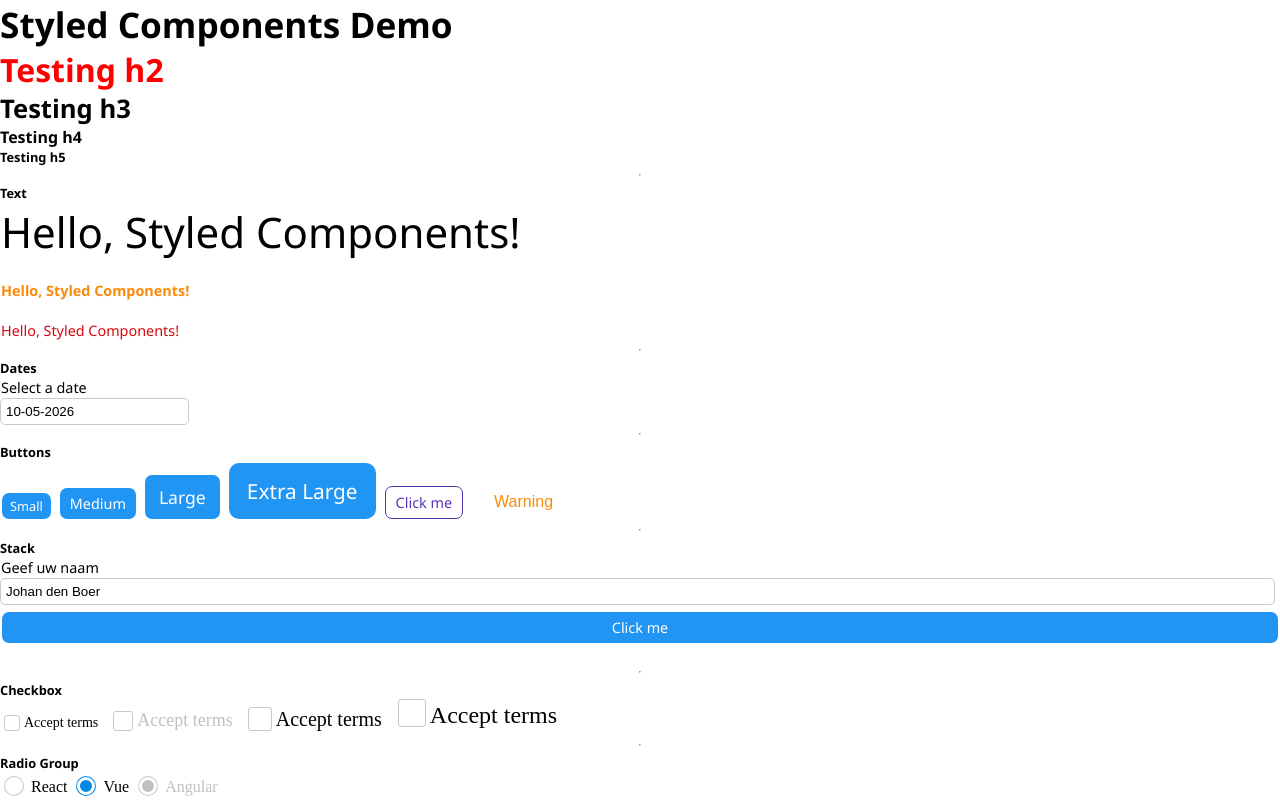
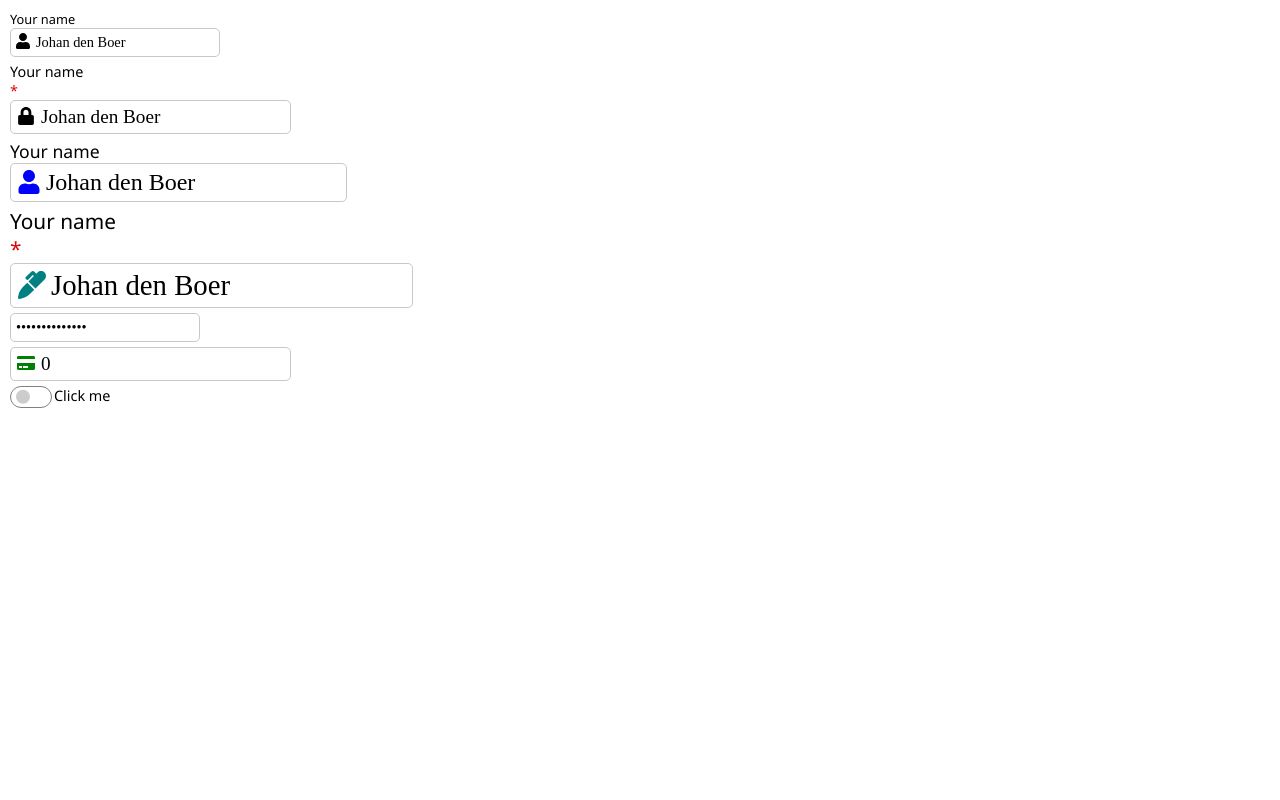
Before and after one commit to johandb/react-styled-components, a React (Vite) app: page / in a window 1280 px wide. Shown: the top 800 px of the page. Built offline with nearby package versions, Linux system fonts and the light colour scheme.

Commit message:
- input styles - switch style

```diff
--- a/package.json
+++ b/package.json
@@ -12,6 +12,7 @@
   "dependencies": {
     "react": "^19.2.4",
     "react-dom": "^19.2.4",
+    "react-icons": "^5.6.0",
     "styled-components": "^6.3.12"
   },
   "devDependencies": {
--- a/src/App.tsx
+++ b/src/App.tsx
@@ -1,18 +1,12 @@
 import { useState } from "react";
+import { FaCreditCard, FaLock, FaMarker, FaUser } from "react-icons/fa";
 import { ThemeProvider } from "styled-components";
 import { theme } from "./components/themes/themes";
-import { Button, TextButton } from "./styled/button/button.styled";
-import { Card } from "./styled/card/card.styled";
-import { Checkbox } from "./styled/checkbox/checkbox.styled";
-import { DatePicker } from "./styled/date/date.styled";
+import { Container } from "./styled/container/container.styled";
 import GlobalStyle from "./styled/global";
-import { Group } from "./styled/group/group.styled";
-import { TextInput } from "./styled/input/input.styled";
-import { Radio } from "./styled/radio/radio.styled";
-import { Select } from "./styled/select/select.styled";
+import { NumberInput, PasswordInput, TextInput } from "./styled/input/input.styled";
 import { Stack } from "./styled/stack/stack.styled";
-import { Text } from "./styled/text/styled.text";
-import { TextArea } from "./styled/textarea/textarea.styled";
+import { Switch } from "./styled/switch/switch.styled";
 
 const App = () => {
   const [checked, setChecked] = useState({ r1: false, r2: false, r3: false, r4: false });
@@ -22,6 +16,7 @@ const App = () => {
   const [selection, setSelection] = useState("2");
   const [selectedDate, setSelectedDate] = useState<Date | null>(null);
   const [name, setName] = useState("Johan den Boer");
+  const [count, setCount] = useState<number>(0);
 
   const handleChangeChecked = (key: string, b: boolean) => {
     console.log("handleChangeChecked key:", key, ", value:", b);
@@ -54,38 +49,50 @@ const App = () => {
     console.log("Button clicked!");
   };
 
+  return (
+    <ThemeProvider theme={theme}>
+      <GlobalStyle />
+      <Container>
+        <Stack mt={10} ml={10}>
+          <TextInput size="sm" label="Your name" leftIcon={<FaUser />} value={name} onChange={(value) => setName(value)} />
+          <TextInput
+            required
+            size="md"
+            label="Your name"
+            leftIcon={<FaLock size={18} />}
+            value={name}
+            onChange={(value) => setName(value)}
+          />
+          <TextInput
+            label="Your name"
+            leftIcon={<FaUser color="blue" size={24} />}
+            size="xl"
+            value={name}
+            onChange={(value) => setName(value)}
+          />
+          <TextInput
+            required
+            label="Your name"
+            leftIcon={<FaMarker color="teal" size={28} />}
+            size="lg"
+            placeholder="Enter your name"
+            value={name}
+            onChange={(value) => setName(value)}
+          />
+          <PasswordInput onChange={(value) => setName(value)} value={name} />
+          <NumberInput
+            leftIcon={<FaCreditCard color="green" size={18} />}
+            size="md"
+            onChange={(value) => setCount(Number(value))}
+            value={`${count}`}
+          />
+          <Switch />
+        </Stack>
+      </Container>
+    </ThemeProvider>
+  );
+
   /*
-  return (
-    <div>
-      <ThemeProvider theme={theme}>
-        <GlobalStyle />
-      </ThemeProvider>
-      <Container>
-        <Group>
-          <Radio
-            position="right"
-            value="click"
-            color="orange"
-            size="sm"
-            checked={checkedRadio.r1}
-            onChange={() => updateCheckedRadioValues("r1", !checkedRadio.r1)}
-          >
-            Click me
-          </Radio>
-          <Radio
-            value="click"
-            color="orange"
-            size="sm"
-            checked={checkedRadio.r1}
-            onChange={() => updateCheckedRadioValues("r1", !checkedRadio.r1)}
-          >
-            Click me
-          </Radio>
-        </Group>
-      </Container>
-    </div>
-  );
-  */
   return (
     <ThemeProvider theme={theme}>
       <GlobalStyle />
@@ -98,7 +105,7 @@ const App = () => {
         <hr />
         <h5>Text</h5>
         <Stack>
-          <Text label="Hello, Styled Components!" size="42px" />
+          <Text size="xl" mt={10} label="Hello, Styled Components!" fw="500" />
           <Text label="Hello, Styled Components!" mt={20} mb={20} color="orange" fw="bold" />
           <Text label="Hello, Styled Components!" color="red" />
         </Stack>
@@ -231,14 +238,24 @@ const App = () => {
         <br />
         <br />
         <hr />
-        <div style={{ display: "flex", gap: "0px", height: "100px" }}>
-          <div style={{ backgroundColor: "red", flex: "3 1" }}>Red</div>
-          <div style={{ backgroundColor: "green", flex: "6 1" }}>Green</div>
-          <div style={{ backgroundColor: "blue", flex: "2 1" }}>Blue</div>
-        </div>
+        <Flex bg="orange" gap={1}>
+          <FlexCol bg="blue" span={2}>
+            <Stack>
+              <Text color="white" label="1" />
+              <Text label="Hoi" />
+            </Stack>
+          </FlexCol>
+          <FlexCol span={3}>
+            <Button onClick={() => {}}>Click</Button>
+          </FlexCol>
+          <FlexCol bg="green">
+            <Text label="2" />
+          </FlexCol>
+        </Flex>
       </Stack>
     </ThemeProvider>
   );
+  */
 };
 
 export default App;
--- a/src/styled/container/container.styled.tsx
+++ b/src/styled/container/container.styled.tsx
@@ -2,23 +2,17 @@ import styled from "styled-components";
 
 interface ContainerProps {
   gap?: number;
-  direction?: "row" | "column";
   children: React.ReactNode;
 }
 
 export const Container = (props: ContainerProps) => {
   let gap = props.gap ?? 0;
-  let direction = props.direction ?? "row";
-  return (
-    <StyledContainer $direction={direction} $gap={gap}>
-      {props.children}
-    </StyledContainer>
-  );
+  return <StyledContainer $gap={gap}>{props.children}</StyledContainer>;
 };
 
-const StyledContainer = styled.div<{ $gap: number; $direction: string }>`
+const StyledContainer = styled.div<{ $gap: number }>`
   display: flex;
-  flex-direction: ${(props) => props.$direction};
+  flex-direction: row;
   align-items: start;
   align-content: start;
   flex-wrap: wrap;
--- a/src/styled/group/group.styled.tsx
+++ b/src/styled/group/group.styled.tsx
@@ -7,6 +7,10 @@ interface GroupProps {
   align?: string;
   wrap?: string;
   full?: boolean;
+  mt?: number;
+  ml?: number;
+  mr?: number;
+  mb?: number;
   children: ReactNode;
 }
 
@@ -16,20 +20,23 @@ export const Group = (props: GroupProps) => {
   let gap = props.gap ?? 5;
   let wrap = props.wrap ?? "wrap";
   let full = props.full ?? false;
+  let margins = `${props.mt ?? 0}px ${props.mr ?? 0}px ${props.mb ?? 0}px ${props.ml ?? 0}px`;
 
   return (
-    <StyledGroup $full={full} $gap={gap} $justify={justify} $align={align} wrap={wrap}>
+    <StyledGroup $full={full} $gap={gap} $justify={justify} $align={align} wrap={wrap} margins={margins}>
       {props.children}
     </StyledGroup>
   );
 };
 
-const StyledGroup = styled.div<{ $full: boolean; $justify: string; $gap: number; $align: string; wrap: string }>`
+const StyledGroup = styled.div<{ $full: boolean; $justify: string; $gap: number; $align: string; wrap: string; margins: string }>`
   display: flex;
   flex-direction: row;
   justify-content: ${(props) => props.$justify};
   align-items: ${(props) => props.$align};
   gap: ${(props) => `${props.$gap}px`};
   flex-wrap: ${(props) => props.wrap};
-  ${(props) => (props.$full ? "width: 100%" : "")}
+  ${(props) => (props.$full ? "width: 100%;" : "")}
+  background-color: inherit;
+  margin: ${(props) => props.margins};
 `;
--- a/src/styled/input/input.styled.tsx
+++ b/src/styled/input/input.styled.tsx
@@ -1,5 +1,6 @@
 import styled from "styled-components";
 import { theme } from "../../components/themes/themes";
+import type { Size } from "../../components/types/size";
 import { Text } from "../text/styled.text";
 
 interface InputProps {
@@ -9,18 +10,36 @@ interface InputProps {
   onChange: (value: string) => void;
   disabled?: boolean;
   required?: boolean;
+  size?: Size;
+  leftIcon?: React.ReactNode;
 }
 
-export const TextInput = (props: InputProps) => {
+type StyledInputProps = InputProps & { type?: string };
+
+const Input = (props: StyledInputProps) => {
+  let size = props.size ?? "sm";
+  let pr = size === "sm" ? "25" : size === "md" ? "30" : size === "xl" ? "35" : size === "lg" ? "40" : size;
+  let pt = size === "sm" ? "5" : size === "md" ? "7" : size === "xl" ? "7" : size === "lg" ? "8" : size;
+  let fs = size === "sm" ? 0.9 : size === "md" ? 1.2 : size === "xl" ? 1.5 : size === "lg" ? 1.8 : 0.9;
+
   return (
     <StyledTextInputContainer>
-      {props.label && <Text label={props.label} />}
-      <StyledTextInput
-        value={props.value}
-        disabled={props.disabled ?? false}
-        placeholder={props.placeholder ?? ""}
-        onChange={(e) => props.onChange(e.target.value)}
-      />
+      <div>
+        {props.label && <Text label={props.label} size={props.size} />}
+        {props.required && <Text label="*" color="red" size={props.size} />}
+      </div>
+      <StyledInputWrapper>
+        <StyledInputIcon $p={props.leftIcon ? pt : "5"}>{props.leftIcon}</StyledInputIcon>
+        <StyledInput
+          $type={props.type}
+          value={props.value}
+          $pr={props.leftIcon ? pr : "5"}
+          $fs={fs}
+          disabled={props.disabled ?? false}
+          placeholder={props.placeholder ?? ""}
+          onChange={(e) => props.onChange(e.target.value)}
+        />
+      </StyledInputWrapper>
     </StyledTextInputContainer>
   );
 };
@@ -31,13 +50,27 @@ const StyledTextInputContainer = styled.div`
   margin: 0px 5px 5px 0px;
 `;
 
-const StyledTextInput = styled.input.attrs<{ placeholder: string }>({
-  type: "text",
-})`
+const StyledInputWrapper = styled.div`
+  display: flex;
+  flex-direction: row;
+`;
+
+const StyledInputIcon = styled.span<{ $p: string }>`
+  position: absolute;
+  padding: ${(props) => `${props.$p}px`};
+  text-align: left;
+`;
+
+const StyledInput = styled.input.attrs<{ $type: string; placeholder: string; $pr: string; $fs: number }>((props) => ({
+  type: props.$type || "text",
+}))`
   border: 1px solid ${theme.colors.defaultBorderColor};
   border-radius: 5px;
-  padding: 5px;
+  padding: ${(props) => `5px 5px 5px ${props.$pr}px`};
   width: auto;
+  font-size: ${(props) => `${props.$fs}rem`};
+  font-weight: normal;
+  font-family: inherit;
   &:disabled {
     color: ${theme.colors.defaultDisabledColor};
   }
@@ -50,3 +83,42 @@ const StyledTextInput = styled.input.attrs<{ placeholder: string }>({
     border: 1px solid ${theme.colors.green};
   }
 `;
+
+/*
+const StyledTextInput = styled.input.attrs<{ placeholder: string; $pr: string; $fs: number }>({
+  type: "text",
+})`
+  border: 1px solid ${theme.colors.defaultBorderColor};
+  border-radius: 5px;
+  padding: ${(props) => `5px 5px 5px ${props.$pr}px`};
+  width: auto;
+  font-size: ${(props) => `${props.$fs}rem`};
+  font-weight: normal;
+  font-family: inherit;
+  &:disabled {
+    color: ${theme.colors.defaultDisabledColor};
+  }
+  &::placeholder {
+    ${(props) => props.placeholder}
+  }
+  &:focus {
+    box-shadow: rgba(0, 0, 0, 0.25) 0px 2px 3px;
+    outline: none;
+    border: 1px solid ${theme.colors.green};
+  }
+`;
+*/
+
+export const TextInput = (props: InputProps) => {
+  return <Input {...props} />;
+};
+
+export const PasswordInput = (props: InputProps) => {
+  let prop: StyledInputProps = { ...props, type: "password" };
+  return <Input {...prop} />;
+};
+
+export const NumberInput = (props: InputProps) => {
+  let prop: StyledInputProps = { ...props, type: "number" };
+  return <Input {...prop} />;
+};
--- a/src/styled/stack/stack.styled.tsx
+++ b/src/styled/stack/stack.styled.tsx
@@ -2,14 +2,22 @@ import type { ReactNode } from "react";
 import styled from "styled-components";
 
 interface StackProps {
+  mt?: number;
+  ml?: number;
+  mr?: number;
+  mb?: number;
   children: ReactNode;
 }
 
 export const Stack = (props: StackProps) => {
-  return <StyledStack>{props.children}</StyledStack>;
+  let margins = `${props.mt ?? 0}px ${props.mr ?? 0}px ${props.mb ?? 0}px ${props.ml ?? 0}px`;
+
+  return <StyledStack margins={margins}>{props.children}</StyledStack>;
 };
 
-const StyledStack = styled.div`
+const StyledStack = styled.div<{ margins: string }>`
   display: flex;
   flex-direction: column;
+  background-color: inherit;
+  margin: ${(props) => props.margins};
 `;
--- /dev/null
+++ b/src/styled/switch/switch.styled.tsx
@@ -0,0 +1,54 @@
+import { useState } from "react";
+import styled from "styled-components";
+import { Text } from "../text/styled.text";
+
+interface SwitchProps {
+  disabled?: boolean;
+  position?: "left" | "right";
+}
+
+export const Switch = (props: SwitchProps) => {
+  const [toggle, setToggle] = useState(false);
+
+  return (
+    <StyledSwitchContainer onClick={() => setToggle(!toggle)}>
+      <StyledSwitch toggle={toggle} />
+      <Text label="Click me" ml={2} mr={2} />
+    </StyledSwitchContainer>
+  );
+};
+
+const StyledSwitchContainer = styled.div`
+  display: flex;
+  flex-direction: row;
+  width: fit-content;
+  margin: 0;
+  background-color: inherit;
+`;
+
+const StyledSwitch = styled.div<{ toggle: boolean }>`
+  width: 40px;
+  height: 20px;
+  outline: none;
+  border-radius: 15px;
+  ${(props) => (props.toggle ? "border: 1px solid black" : "border: 1px solid gray;")};
+  position: relative;
+  &:before {
+    content: "";
+    position: absolute;
+    top: 50%;
+    left: ${(props) => `${props.toggle ? 1.0 : 0.1}rem`};
+    transform: translate(0, -50%);
+    box-sizing: border-box;
+    width: 0.9em;
+    height: 0.9em;
+    margin: 0 0.2em;
+    ${(props) => (props.toggle ? "border 1pxsolid; opacity: 1.0;" : "border: none; opacity: 0.4;")}
+    /* border: 1px solid; */
+    border-radius: 50%;
+    background: ${(props) => (props.toggle ? "black" : "gray")};
+  }
+  &:hover {
+    cursor: pointer;
+  }
+`;
--- a/src/styled/text/styled.text.tsx
+++ b/src/styled/text/styled.text.tsx
@@ -30,18 +30,18 @@ export const Text = (props: LabelProps) => {
 
   let styleProps: LabelStyleProps = {
     color: props.color ? Color2Value(props.color) : theme.colors.black,
-    mt: props.mt ? `${props.mt}px` : "1px",
-    ml: props.ml ? `${props.ml}px` : "1px",
-    mr: props.mr ? `${props.mr}px` : "1px",
-    mb: props.mb ? `${props.mb}px` : "1px",
-    fontSize: size === "sm" ? "0.8rem" : size === "md" ? "0.9rem" : size === "lg" ? "1.1rem" : size === "xl" ? "1.3rem" : size,
+    mt: `${props.mt ?? 0}px`,
+    mr: `${props.mr ?? 0}px`,
+    mb: `${props.mb ?? 0}px`,
+    ml: `${props.ml ?? 0}px`,
+    fontSize: size === "sm" ? "0.8rem" : size === "md" ? "0.9rem" : size === "xl" ? "1.1rem" : size === "lg" ? "1.3rem" : size,
     fw: props.fw ? props.fw : "normal",
   };
 
   return <StyledText $styleProps={styleProps}>{props.label}</StyledText>;
 };
 
-const StyledText = styled.label<{ $styleProps: LabelStyleProps }>`
+const StyledText = styled.div<{ $styleProps: LabelStyleProps }>`
   font-size: ${(props) => props.$styleProps.fontSize};
   margin-top: ${(props) => props.$styleProps.mt};
   margin-left: ${(props) => props.$styleProps.ml};
```
Also changed, not shown: src/styled/flex/flex.styled.tsx (+33 -4 lines), 1 other file (tests, documents, lock files or other folders).
